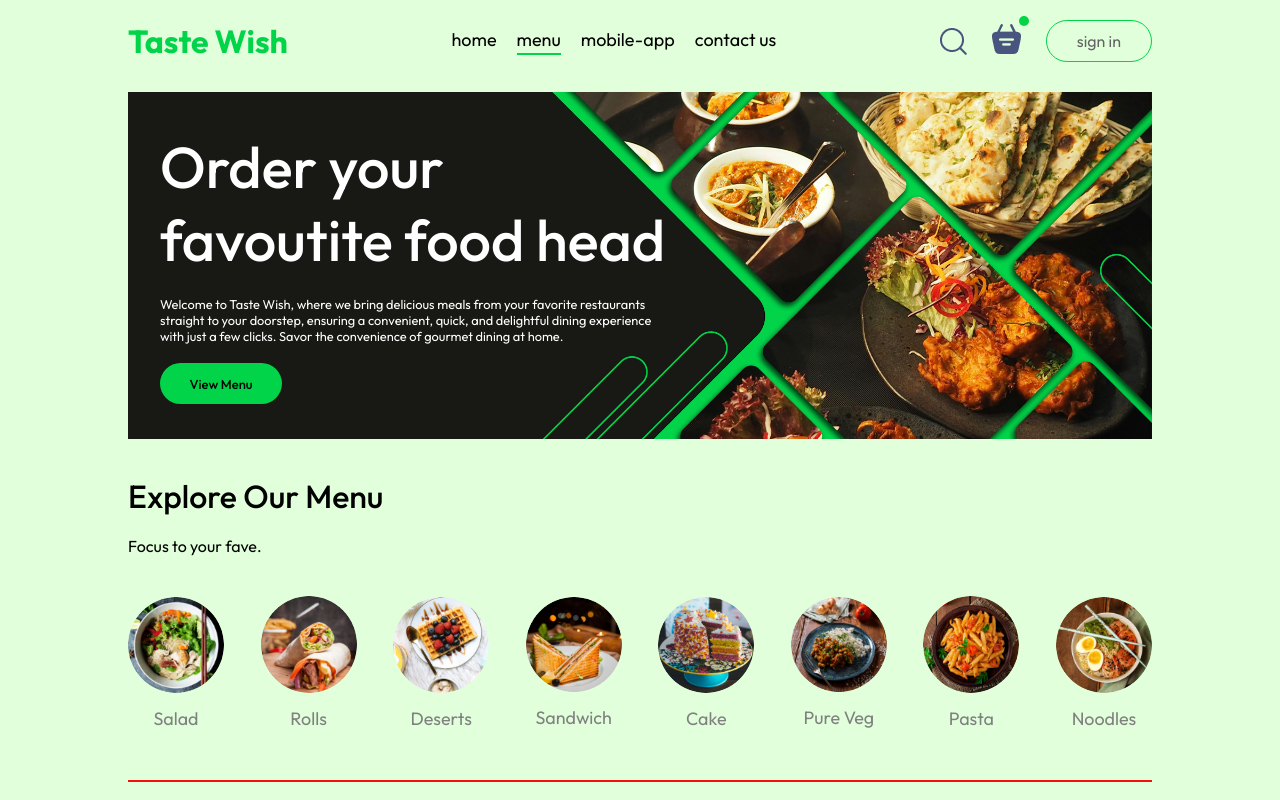
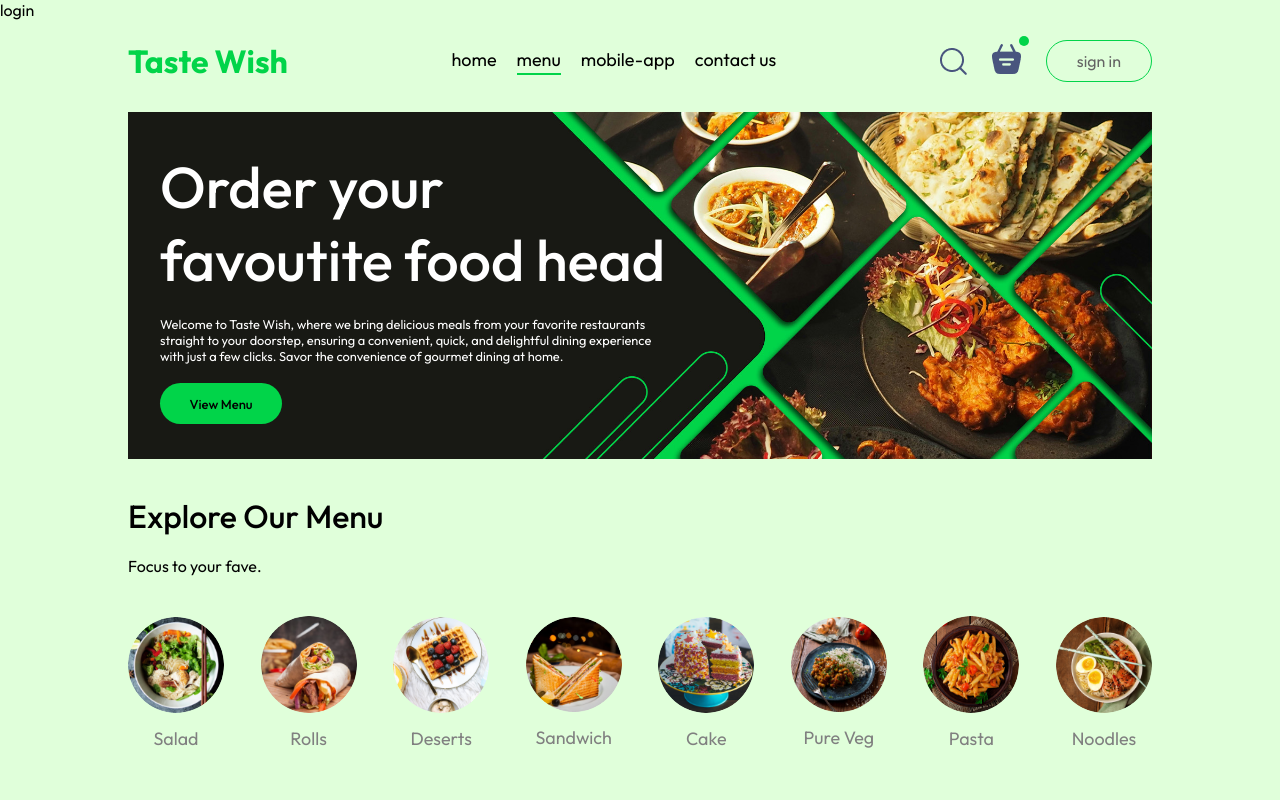
Before and after one commit to Banukaiw/Food_Delivery, a React (Create React App) app: page / in a window 1280 px wide. Both pictures are taken after a click on the button "sign in". Shown: the top 800 px of the page. Built offline with nearby package versions, Linux system fonts and the light colour scheme.

Commit message:
version 06

```diff
--- a/src/App.js
+++ b/src/App.js
@@ -6,15 +6,20 @@
 import Cart from './pages/Cart/Cart';
 import PlaceOrder from './pages/PlaceOrder/PlaceOrder';
 import Footer from './components/Footer/Footer';
+import { useState } from 'react';
+import LoginPopup from './components/LoginPopup/LoginPopup';
 //import Header from './components/Header/Header';
 
 
 function App() {
+
+  const [showLogin, setShowLogin] = useState(false)
   return (
     <>
+    {showLogin?<LoginPopup/>:<></>}
     <div className='app'>
 
-    <Navbar/>
+    <Navbar setShowLogin = {setShowLogin}/>
 
     <Routes>
       <Route path="/" element={<Home/>}></Route>
--- /dev/null
+++ b/src/components/LoginPopup/LoginPopup.js
@@ -0,0 +1,12 @@
+import React from 'react'
+import './LoginPopup.css'
+
+const LoginPopup = () => {
+  return (
+    <div className='login-popup'>
+        login
+    </div>
+  )
+}
+
+export default LoginPopup
--- a/src/components/NavBar/navbar.js
+++ b/src/components/NavBar/navbar.js
@@ -3,7 +3,7 @@
 import {assets} from '../../assets/frontend_assets/assets'
 import { Link } from 'react-router-dom';
 
-const Navbar = () => {
+const Navbar = ({setShowLogin}) => {
 
     const [menu,setMenu] = useState("menu");
   return (
@@ -22,7 +22,7 @@
                 <img src={assets.basket_icon} alt ="basket"></img>
                 <div className='dot'></div>
             </div>
-            <button>sign in</button>
+            <button onClick={()=>setShowLogin(true)}>sign in</button>
         </div>
     </div>
   )
```
Also changed, not shown: src/components/LoginPopup/LoginPopup.css (added).
